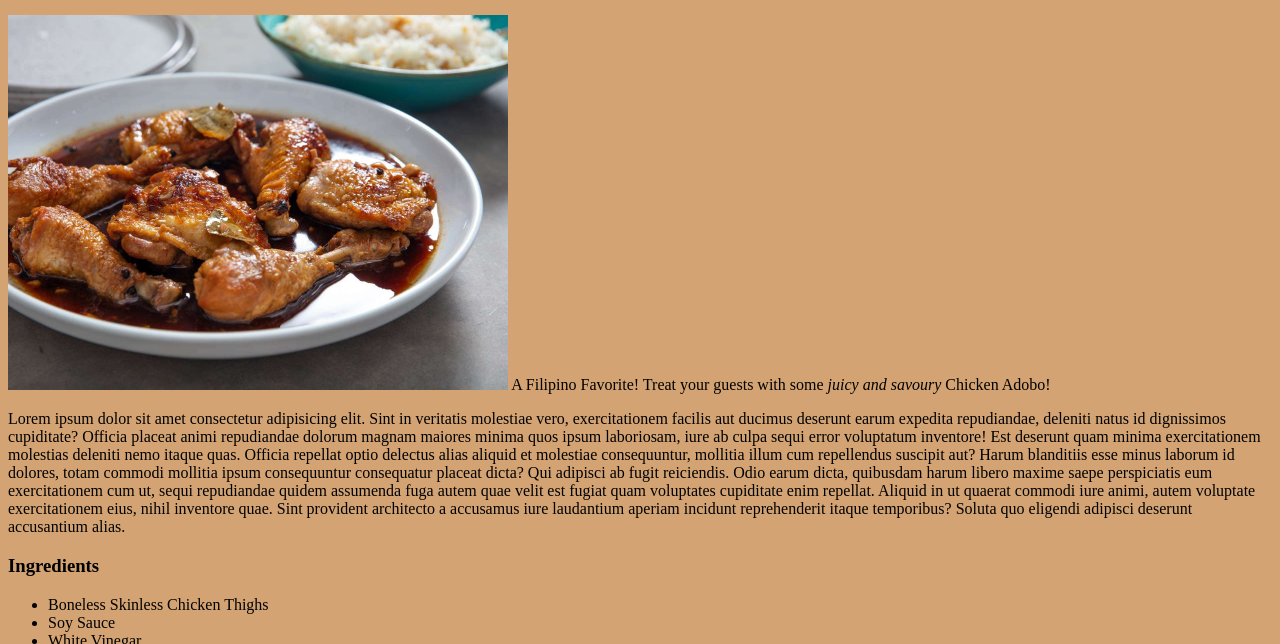
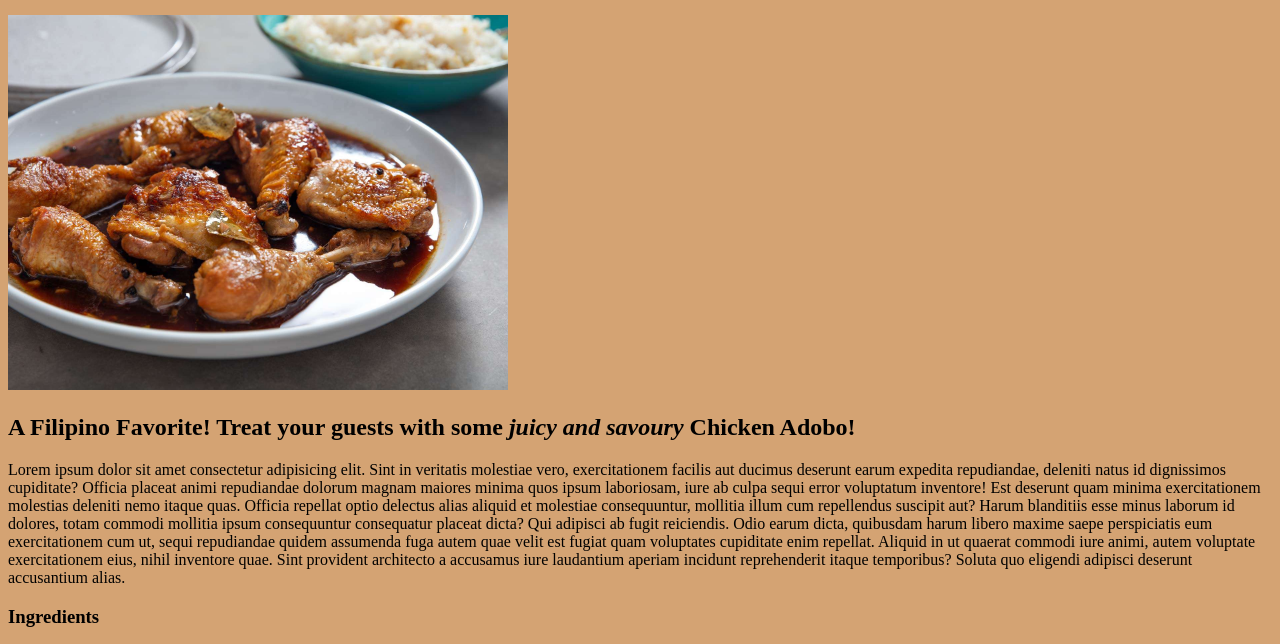
Before and after one commit to rconanan/odin-recipes, a plain HTML site: page recipes/chicken-adobo.html in a window 1280 px wide. Shown: the part 119-763 px from the top of the page. Drawn offline with Linux system fonts and the light colour scheme.

Commit message:
Update to one index.html file with new styles added

```diff
--- a/recipes/chicken-adobo.html
+++ b/recipes/chicken-adobo.html
@@ -16,10 +16,11 @@
       class="chicken-adobo-img"
       alt="Chicken Adobo picture"
     />
-    <h class="recipe-titles">
+
+    <h2 class="recipe-titles">
       A Filipino Favorite! Treat your guests with some
       <em>juicy and savoury</em> Chicken Adobo!
-    </h>
+    </h2>
 
     <p>
       Lorem ipsum dolor sit amet consectetur adipisicing elit. Sint in veritatis
```
